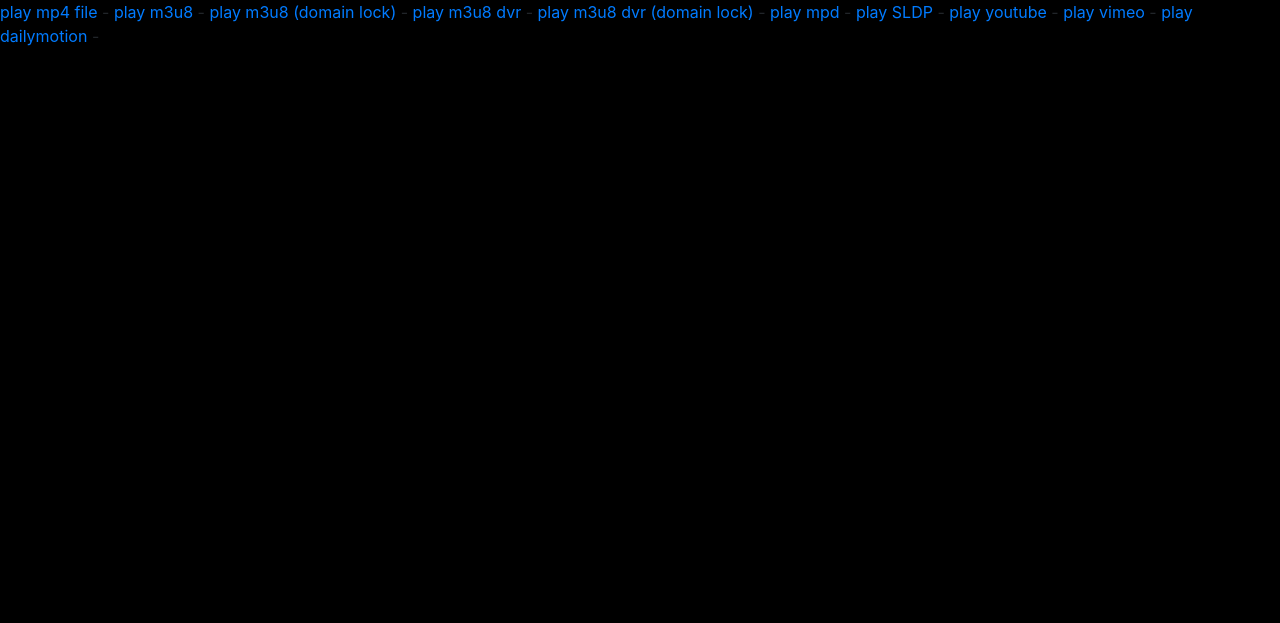
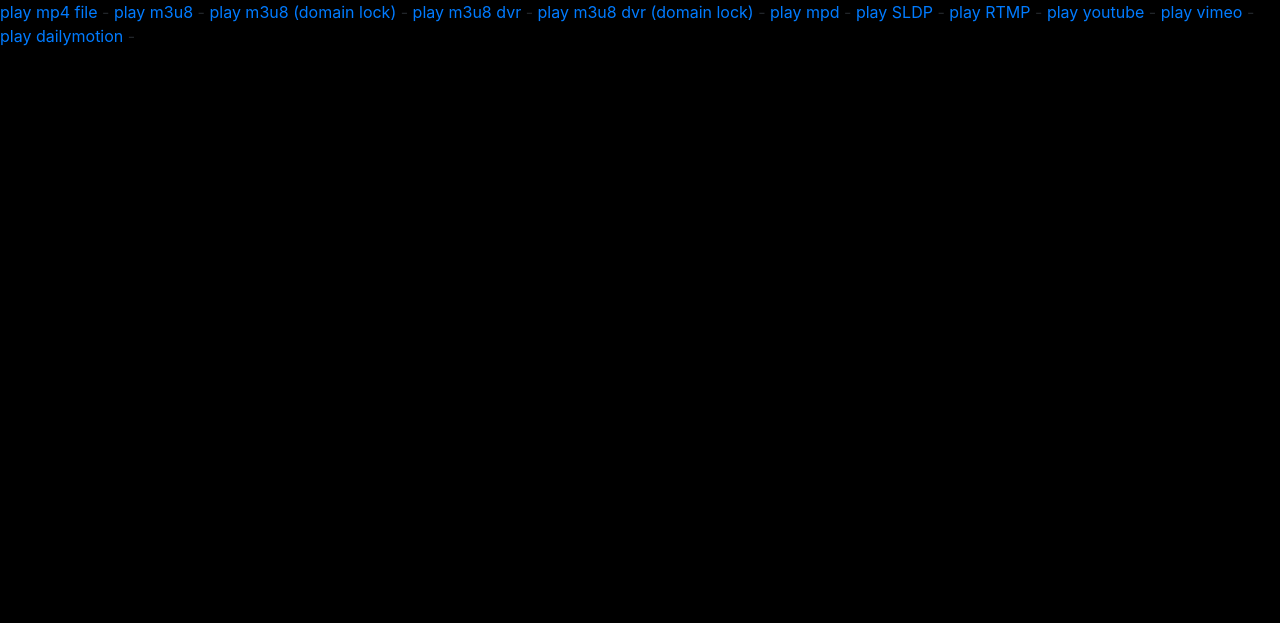
Before and after one commit to upggr/ielko-video-player, a PHP site: page / in a window 1280 px wide. Shown: the top 623 px of the page. Run offline with PHP 8.4, Linux system fonts and the light colour scheme.

Commit message:
Updated index.php.

```diff
--- a/index.php
+++ b/index.php
@@ -31,6 +31,7 @@
       <a class="alink"  href="play.html?play=<?php echo wmsauth('password666','20','http://stream.ioniantv.gr:8081/ionian_locked/live/playlist_dvr.m3u8');?>" target="iframe1">play m3u8 dvr (domain lock)</a> -
       <a class="alink"  href="play.html?play=http://stream.ioniantv.gr:8081/ionian/live/manifest.mpd" target="iframe1">play mpd</a> -
       <a class="alink"  href="play.html?play=ws://stream.ioniantv.gr:8081/ionian/live" target="iframe1">play SLDP</a> -
+      <a class="alink"  href="play.html?play=rtmp://stream.ioniantv:1935/ionian/live" target="iframe1">play RTMP</a> -
       <a class="alink"  href="play.html?play=https://www.youtube.com/watch?v=fdoACP5FKJA" target="iframe1">play youtube</a> -
       <a class="alink"  href="play.html?play=https://vimeo.com/45480883" target="iframe1">play vimeo</a> -
       <a class="alink"  href="play.html?play=http://www.dailymotion.com/video/x6e3bvm" target="iframe1">play dailymotion</a> -
```
